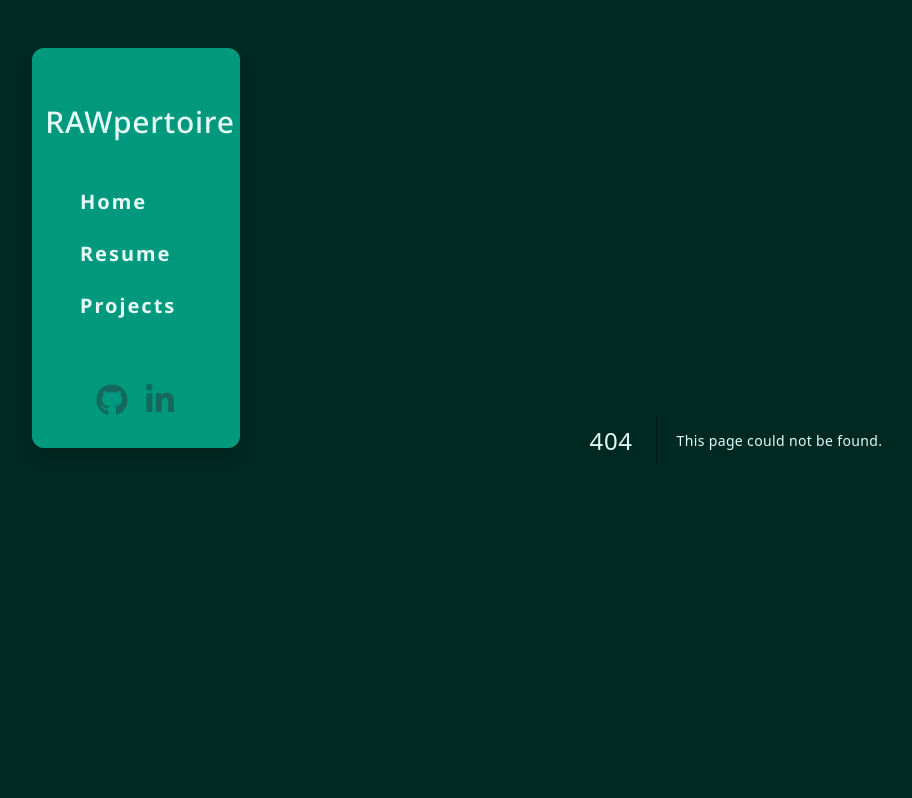
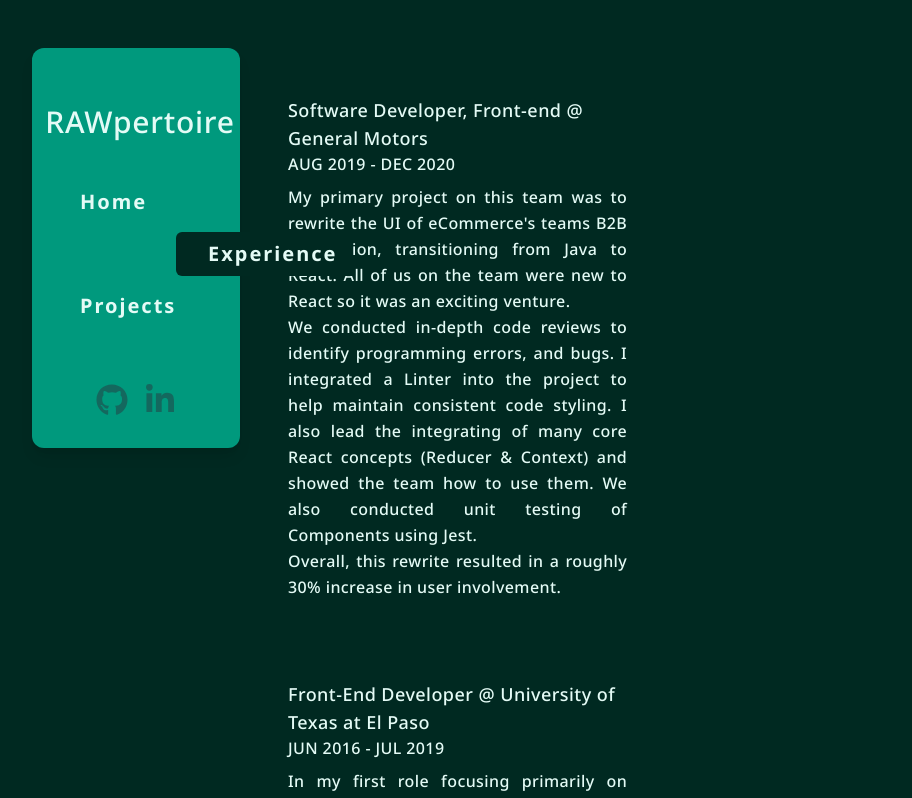
Before and after one commit to RAWoiwode/rawpertoire, a Next.js app: page /experience in a window 1280 px wide. Before the commit this address had no page. Shown: the top 798 px of the page, without its empty margins (32-944 px from the left). Built offline with nearby package versions, Linux system fonts and the light colour scheme.

Commit message:
Changing 'resume' to 'experience'

```diff
--- a/app/components/SideNav.tsx
+++ b/app/components/SideNav.tsx
@@ -13,8 +13,8 @@ const navItems = [
     path: "/",
   },
   {
-    name: "Resume",
-    path: "/resume",
+    name: "Experience",
+    path: "/experience",
   },
   {
     name: "Projects",
--- a/app/resume/page.tsx
+++ b/app/experience/page.tsx
@@ -6,14 +6,14 @@ interface Skill {
   years: number;
 }
 
-interface ResumeItem {
+interface ExperienceItem {
   title: string;
   date: string;
   desc: string;
   skills: Skill[];
 }
 
-const fetchResumeItems = async (): Promise<ResumeItem[]> => {
+const fetchExperienceItems = async (): Promise<ExperienceItem[]> => {
   // Simulate fetching from an API/DB
 
   return [
@@ -106,14 +106,14 @@ const fetchResumeItems = async (): Promise<ResumeItem[]> => {
  * TODO: Separate data, logic, and ui
  * TODO: Extract dupe interfaces
  */
-const Resume = async () => {
-  const resumeItems = await fetchResumeItems();
+const Experience = async () => {
+  const experienceItems = await fetchExperienceItems();
 
   return (
     <div className="p-4">
-      <MobileHeader>Resume</MobileHeader>
+      <MobileHeader>Experience</MobileHeader>
       <div className="space-y-8 p-4 lg:mx-auto">
-        {resumeItems.map((item) => (
+        {experienceItems.map((item) => (
           <JobCard
             key={item.title}
             title={item.title}
@@ -127,4 +127,4 @@ const Resume = async () => {
   );
 };
 
-export default Resume;
+export default Experience;
--- a/app/layout.tsx
+++ b/app/layout.tsx
@@ -5,7 +5,7 @@ import SideNav from "./components/SideNav";
 import "./globals.css";
 import Home from "./page";
 import Projects from "./projects/page";
-import Resume from "./resume/page";
+import Experience from "./experience/page";
 
 const noto_sans = Noto_Sans({
   subsets: ["latin"],
@@ -32,7 +32,7 @@ export default function RootLayout({
           {/* Mobile */}
           <div className="lg:hidden">
             <Home />
-            <Resume />
+            <Experience />
             <Projects />
           </div>
         </main>
```
Also changed, not shown: app/experience/components/JobCard.tsx (renamed from app/resume/components/JobCard.tsx), app/experience/components/Pill.tsx (renamed from app/resume/components/Pill.tsx), app/experience/components/SkillPills.tsx (renamed from app/resume/components/SkillPills.tsx).
